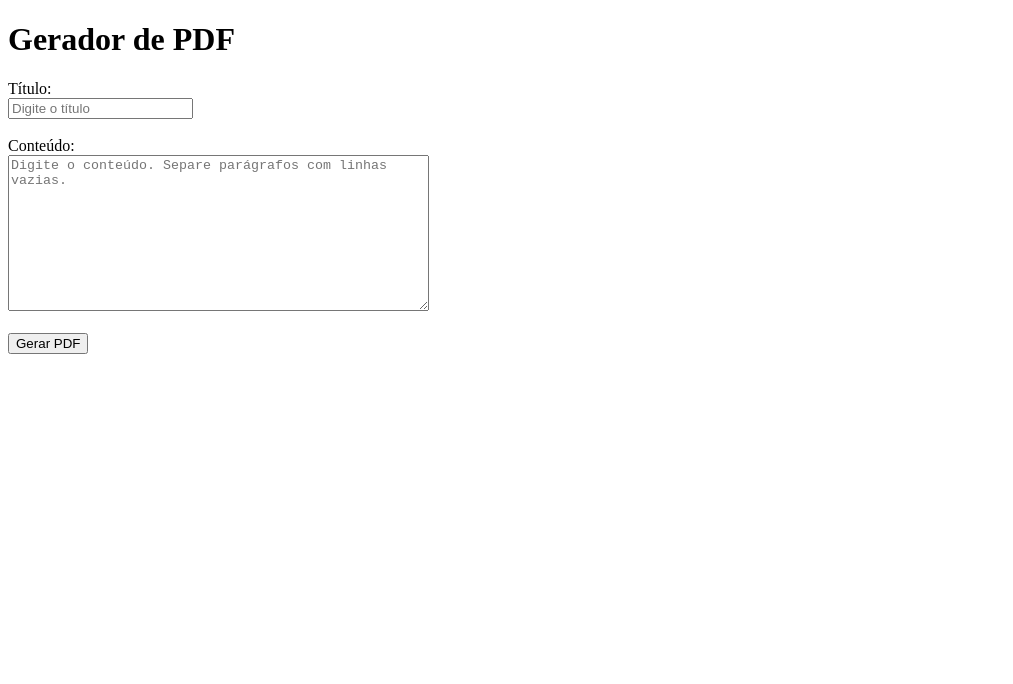
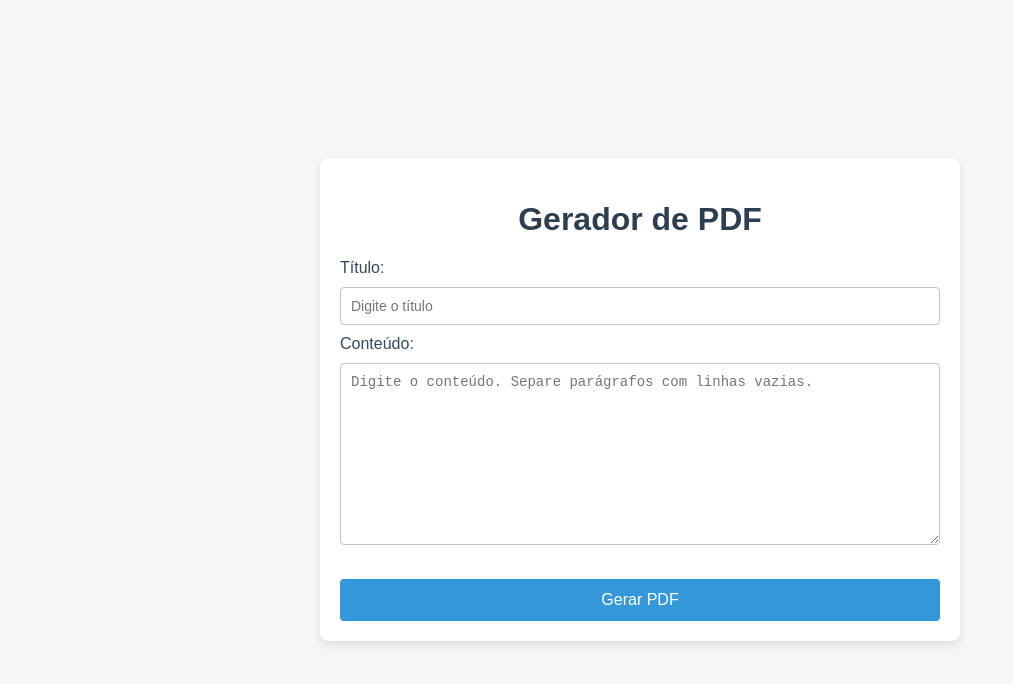
Before and after one commit to akanion/akanion.github.io, a plain HTML site: page index.html in a window 1280 px wide. Shown: the whole page, without its empty margins (0-1013 px from the left). Drawn offline with nearby package versions, Linux system fonts and the light colour scheme.

Commit message:
Update index.html

```diff
--- a/index.html
+++ b/index.html
@@ -1,25 +1,111 @@
 <!DOCTYPE html>
-<html>
+<html lang="pt">
 <head>
     <meta charset="utf-8">
-    <title>PDF Creator</title>
+    <meta name="viewport" content="width=device-width, initial-scale=1.0">
+    <title>Gerador de PDF</title>
     <script src="https://cdnjs.cloudflare.com/ajax/libs/jspdf/2.5.1/jspdf.umd.min.js"></script>
+    <style>
+        body {
+            font-family: Arial, sans-serif;
+            background-color: #f4f7f6;
+            margin: 0;
+            padding: 0;
+            display: flex;
+            justify-content: center;
+            align-items: center;
+            height: 100vh;
+        }
+
+        .container {
+            background-color: #fff;
+            border-radius: 8px;
+            box-shadow: 0 4px 8px rgba(0, 0, 0, 0.1);
+            padding: 20px;
+            width: 100%;
+            max-width: 600px;
+        }
+
+        h1 {
+            text-align: center;
+            color: #2c3e50;
+        }
+
+        label {
+            font-size: 16px;
+            color: #34495e;
+            margin-top: 10px;
+        }
+
+        input[type="text"],
+        textarea {
+            width: 100%;
+            padding: 10px;
+            margin: 10px 0;
+            border: 1px solid #bdc3c7;
+            border-radius: 4px;
+            font-size: 14px;
+            box-sizing: border-box;
+        }
+
+        textarea {
+            resize: vertical;
+        }
+
+        button {
+            background-color: #3498db;
+            color: white;
+            border: none;
+            padding: 12px 20px;
+            font-size: 16px;
+            border-radius: 4px;
+            cursor: pointer;
+            width: 100%;
+            margin-top: 20px;
+            transition: background-color 0.3s;
+        }
+
+        button:hover {
+            background-color: #2980b9;
+        }
+
+        @media (max-width: 600px) {
+            .container {
+                padding: 15px;
+            }
+
+            h1 {
+                font-size: 18px;
+            }
+
+            input[type="text"],
+            textarea {
+                font-size: 12px;
+            }
+
+            button {
+                font-size: 14px;
+            }
+        }
+    </style>
 </head>
 <body>
-    <h1>Gerador de PDF</h1>
-    <label>Título:</label><br>
-    <input type="text" id="titulo" placeholder="Digite o título"><br><br>
+    <div class="container">
+        <h1>Gerador de PDF</h1>
+        <label for="titulo">Título:</label><br>
+        <input type="text" id="titulo" placeholder="Digite o título"><br>
 
-    <label>Conteúdo:</label><br>
-    <textarea id="conteudo" rows="10" cols="50" placeholder="Digite o conteúdo. Separe parágrafos com linhas vazias."></textarea><br><br>
+        <label for="conteudo">Conteúdo:</label><br>
+        <textarea id="conteudo" rows="10" placeholder="Digite o conteúdo. Separe parágrafos com linhas vazias."></textarea><br>
 
-    <button onclick="gerarPDF()">Gerar PDF</button>
+        <button onclick="gerarPDF()">Gerar PDF</button>
+    </div>
 
     <script>
         function sanitizaNome(nome) {
             nome = nome.trim();
             nome = nome.replace(/[^0-9a-zA-ZÀ-ÿ _-]/g, "_");
-            if(!nome) nome = "documento";
+            if (!nome) nome = "documento";
             return nome + ".pdf";
         }
 
```
